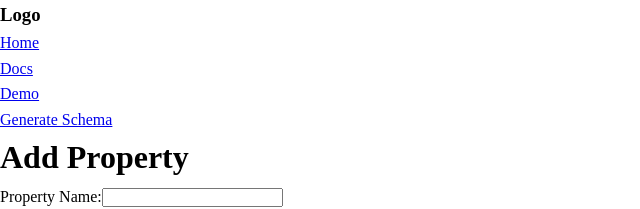
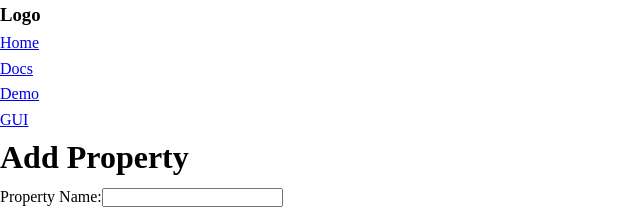
Before and after one commit to oslabs-beta/dangoDB_website, a React app: page /schema in a window 1280 px wide. Shown: the top 209 px of the page, without its empty margins (0-640 px from the left). Built offline with nearby package versions, Linux system fonts and the light colour scheme.

Commit message:
resolved conflicts with latest merge

```diff
--- a/src/components/website/SchemaPage.jsx
+++ b/src/components/website/SchemaPage.jsx
@@ -2,7 +2,7 @@ import React from 'react';
 
 function Schema() {
     return (
-        <h1>this is the homepage</h1>
+        <h1>this is the schema page</h1>
     );
 }
 
--- a/src/components/website/navbar/NavBar.jsx
+++ b/src/components/website/navbar/NavBar.jsx
@@ -10,7 +10,7 @@ const NavBar = () => {
             <li><Link to="/" className="home">Home</Link></li>
             <li><Link to="/docs" className="docs">Docs</Link></li>
             <li><Link to="/demo" className="demo">Demo</Link></li>
-            <li><Link to="/schema" className="gen_schema">Generate Schema</Link></li>
+            <li><Link to="/schema" className="gen_schema">GUI</Link></li>
         </ul>
     </nav>
   );
```
Also changed, not shown: src/App.jsx (+6 -8 lines).
